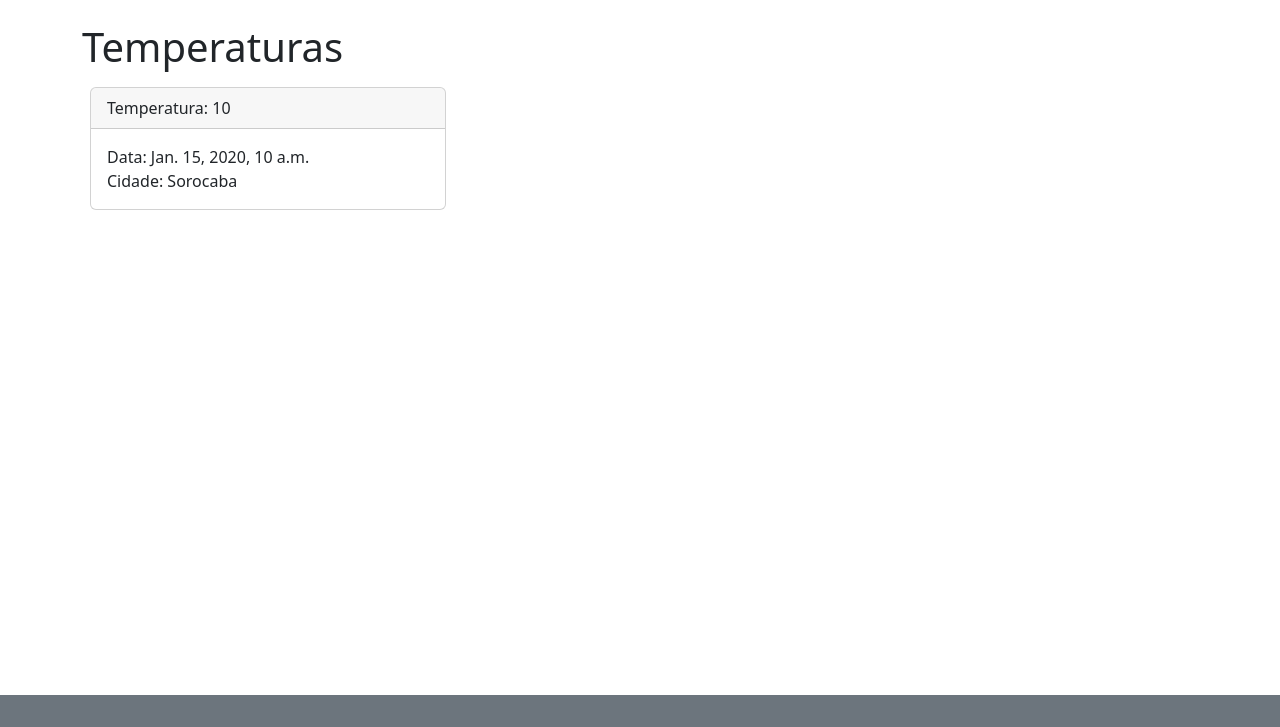
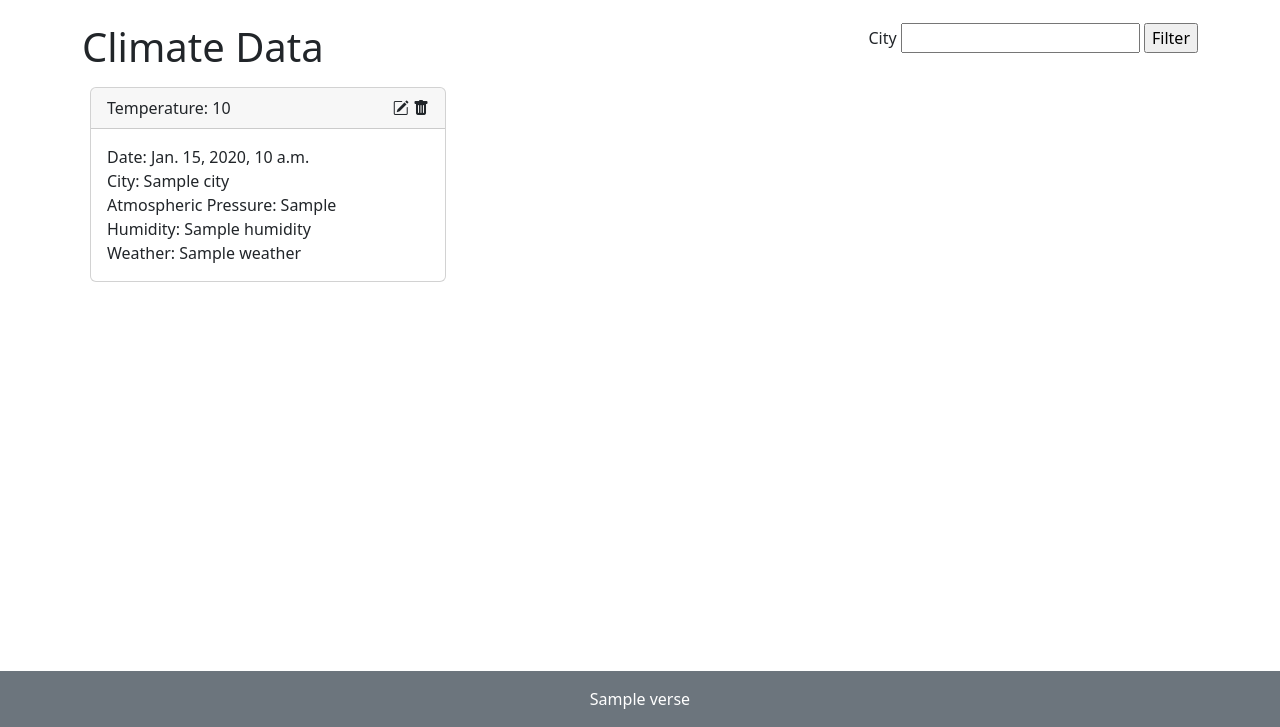
Before and after one commit to NunjiSwoo/api_weather, a Django app: template weather/templates/home.html in a window 1280 px wide. Shown: the part 73-800 px from the top of the page. Run offline with Django 5.2, Linux system fonts and the light colour scheme; the template is opened without the code that fills it: most values are stand-ins (such as "Sample title", 1, 10 or a date in 2020); some libraries are stand-ins or nearby versions.

Commit message:
feat:(templates): all templates done

```diff
--- a/weather/templates/home.html
+++ b/weather/templates/home.html
@@ -1,8 +1,40 @@
 {% extends "main.html" %}
+
+{% block menu %}
+{% if not errorAuth %}
+<li class="nav-item"><a href="{% url 'Weather Insert' %}" class="nav-link">Insert</a></li>
+<li class="nav-item"><a href="{% url 'Weather Generate' %}" class="nav-link">Generate</a></li>
+<li class="nav-item"><a href="{% url 'Weather Reset' %}" class="nav-link">Reset</a></li>
+<li class="nav-item"><a href="#" class="nav-link">Logout</a></li>
+{% else %}
+<li class="nav-item"><a href="#" class="nav-link">Register</a></li>
+<li class="nav-item"><a href="#" class="nav-link">Login</a></li>
+{% endif %}
+{% endblock %}
+
+{% block verse%}
+{{ verse }}
+{% endblock %}
 
 {% block content %}
 
-    <h1>Temperaturas</h1>
+    <div class="d-flex justify-content-between">
+        <h1>Climate Data</h1>
+        <div>
+            <form action="{% url 'Weather Filter' %}" method="post" enctype="multipart/form-data">
+                {% csrf_token %}
+                <label>City</label>
+                <input type="text" id="city" name="city" />
+                <input type="submit" value="Filter" />
+            </form>
+        </div>
+    </div>
+
+    {% if error or errorAuth %}
+    <div class="alert alert-danger" role="alert">
+        {{ error }}{{ errorAuth }}
+    </div>
+    {% endif %}
 
     <div class="d-flex justify-content-start flex-wrap">
 
@@ -10,12 +42,27 @@
         <div class="col-md-4 p-2">
           <div class="card">
             <div class="card-header">
-                Temperatura: {{ weather.temperature }}
+                <div class="d-flex justify-content-between">
+                    <div>
+                        Temperature: {{ weather.temperature }}
+                    </div>
+                    <div>
+                        {% if not errorAuth %}
+                        <a href="{% url 'Weather Edit' weather.id %}" class="link-dark link-offset-2 link-underline-opacity-0">
+                            <i class="bi bi-pencil-square"></i></a>
+                        <a href="{% url 'Weather Delete' weather.id %}" class="link-dark link-offset-2 link-underline-opacity-0">
+                            <i class="bi bi-trash-fill"></i></a>
+                        {% endif %}
+                    </div>
+                </div>
             </div>
             <div class="card-body">
                 <p class="card-text">
-                    Data: {{ weather.date }} <br />
-                    Cidade: Sorocaba
+                    Date: {{ weather.date }} <br />
+                    City: {{ weather.city }} <br />
+                    Atmospheric Pressure: {{ weather.atmosphericPressure }} <br />
+                    Humidity: {{ weather.humidity }} <br />
+                    Weather: {{ weather.weather }}
                 </p>
             </div>
           </div>
```
Also changed, not shown: weather/templates/form.html (added, +32 -0 lines), weather/templates/form_edit.html (added, +32 -0 lines).
